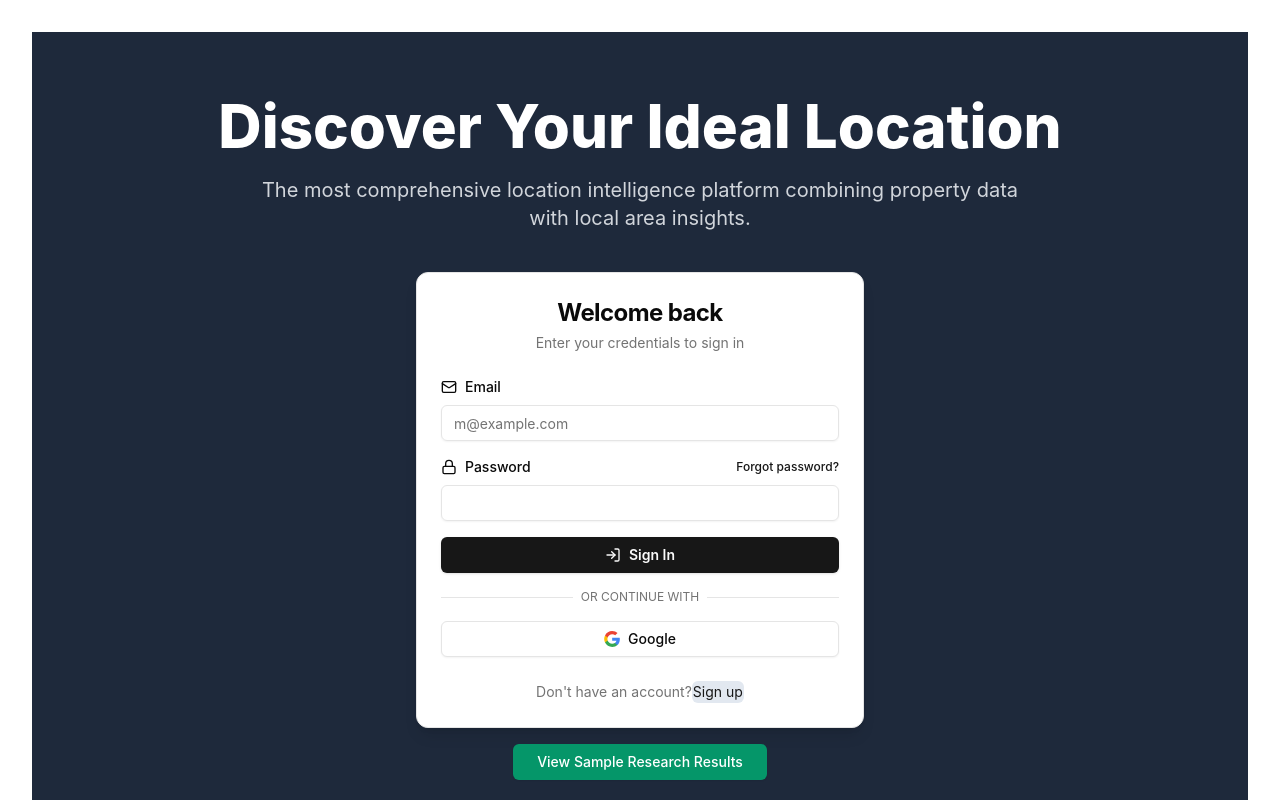
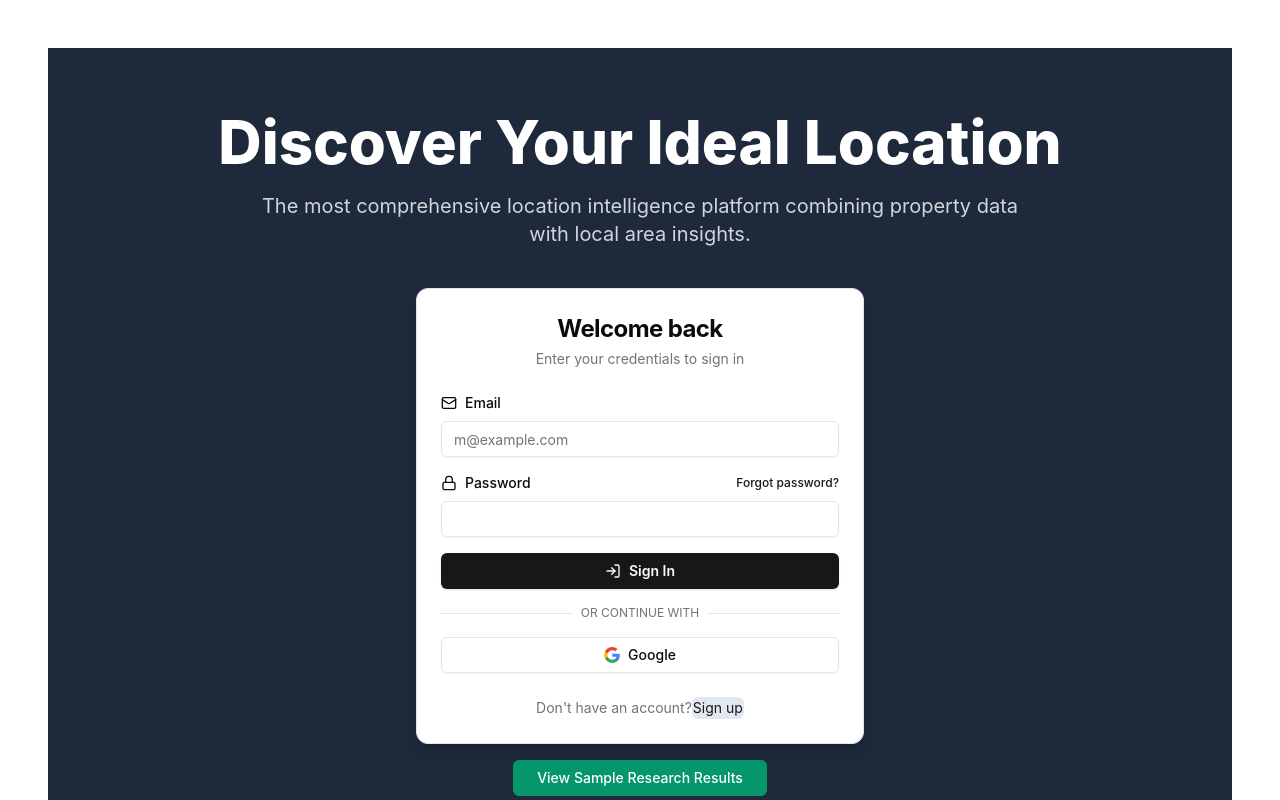
Before and after one commit to vy2000eng/rea, a React (Vite) app: page / in a window 1280 px wide. Shown: the top 800 px of the page. Built offline with nearby package versions, Linux system fonts and the light colour scheme.

Commit message:
update viewport

```diff
--- a/src/index.css
+++ b/src/index.css
@@ -29,8 +29,9 @@ body {
   margin: 0;
   display: flex;
   place-items: center;
-  min-width: 550px;
+  min-width: 100%; /* Changed from 550px to 100% */
   min-height: 100vh;
+  padding: 1rem; /* Added padding for mobile screens */
 }
 
 h1 {
```
